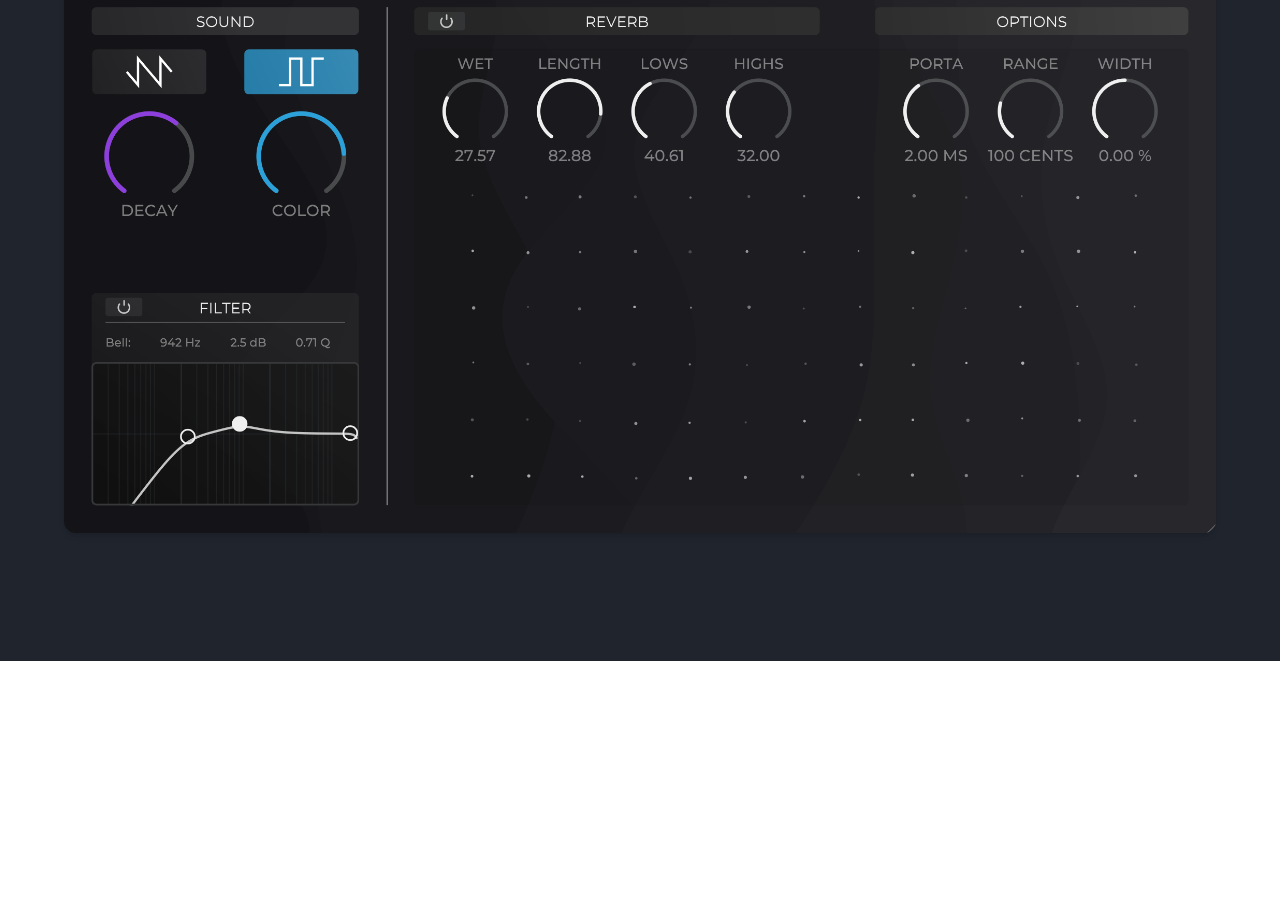
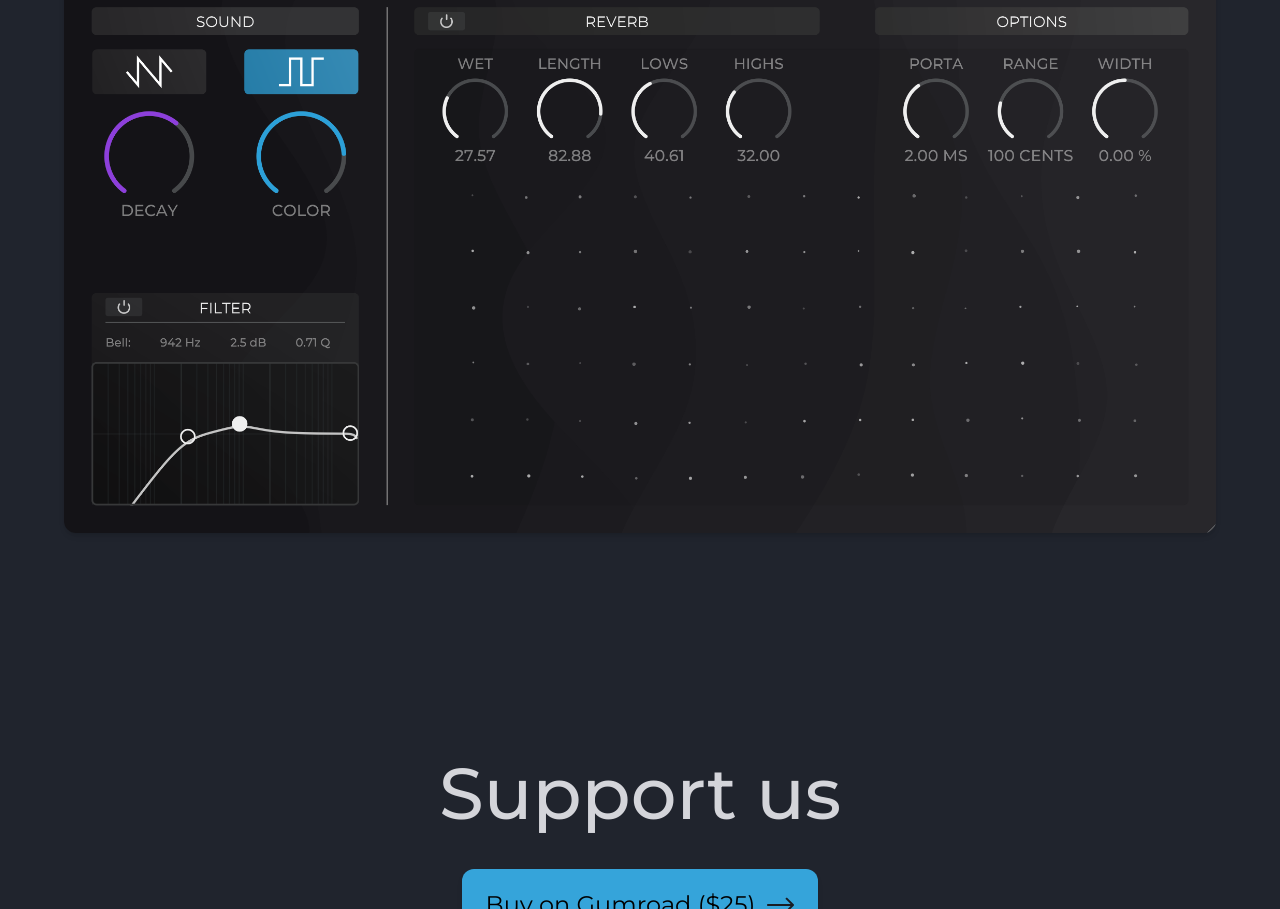
Before and after one commit to Speechrezz/xynth-1, a SvelteKit app: page /rezonator in a window 1280 px wide. Shown: the part 3760-4669 px from the top of the page. Before the commit the page ends 3893 px from the top, so only its background shows below. Built offline with nearby package versions, Linux system fonts and the light colour scheme.

Commit message:
Added footer and changed scrollbar look

```diff
--- a/src/app.css
+++ b/src/app.css
@@ -50,3 +50,24 @@
     @apply text-center text-xl lg:text-2xl;
   }
 }
+
+/* width */
+::-webkit-scrollbar {
+  width: 12px;
+}
+
+/* Track */
+::-webkit-scrollbar-track {
+  background: #20242D;
+}
+
+/* Handle */
+::-webkit-scrollbar-thumb {
+  background: #7B7E84;
+  border-radius: 10px;
+}
+
+/* Handle on hover */
+::-webkit-scrollbar-thumb:hover {
+  background: #84878F;
+}
--- a/src/routes/+page.svelte
+++ b/src/routes/+page.svelte
@@ -41,6 +41,5 @@
         lg:hover:scale-[102%] lg:transition-all">
     </div>
   </div>
+<Footer />
 </main>
-
-<!-- <Footer /> -->
--- a/src/routes/rezonator/+page.svelte
+++ b/src/routes/rezonator/+page.svelte
@@ -80,8 +80,17 @@
         lg:hover:scale-[102%] lg:transition-all">
     </div>
   </div>
+
+  <!-- Section 5 - Support us -->
+  <div class="bg-base-2 flex justify-center">
+    <div class="w-main flex flex-col align-middle mb-96">
+      <h1 class="text-h1 text-header-1 pt-24 lg:pt-24 pb-2">Support us</h1>
+      <a href="https://xynth.gumroad.com/l/rezonator" class="mx-auto mt-8 mb-4 lg:mb-12">
+        <button class="btn">Buy on Gumroad ($25)
+          <img src="img/RightArrow.svg" alt="Arrow" class="ml-3 my-auto">
+        </button>
+      </a>
+    </div>
+  </div>
+  <Footer />
 </main>
-
-
-
-<!-- <Footer /> -->
--- a/tailwind.config.cjs
+++ b/tailwind.config.cjs
@@ -7,6 +7,8 @@ module.exports = {
         'base-1': '#1A1D24',
         'base-2': '#20242D',
         'base-3': '#252933',
+        'base-4': '#363B4A',
+        'base-5': '#3C4353',
         'neutral-1': '#A8ADB9',
         'header-1': '#D4D5DA',
         'accent-1': '#35A4DA',
```
